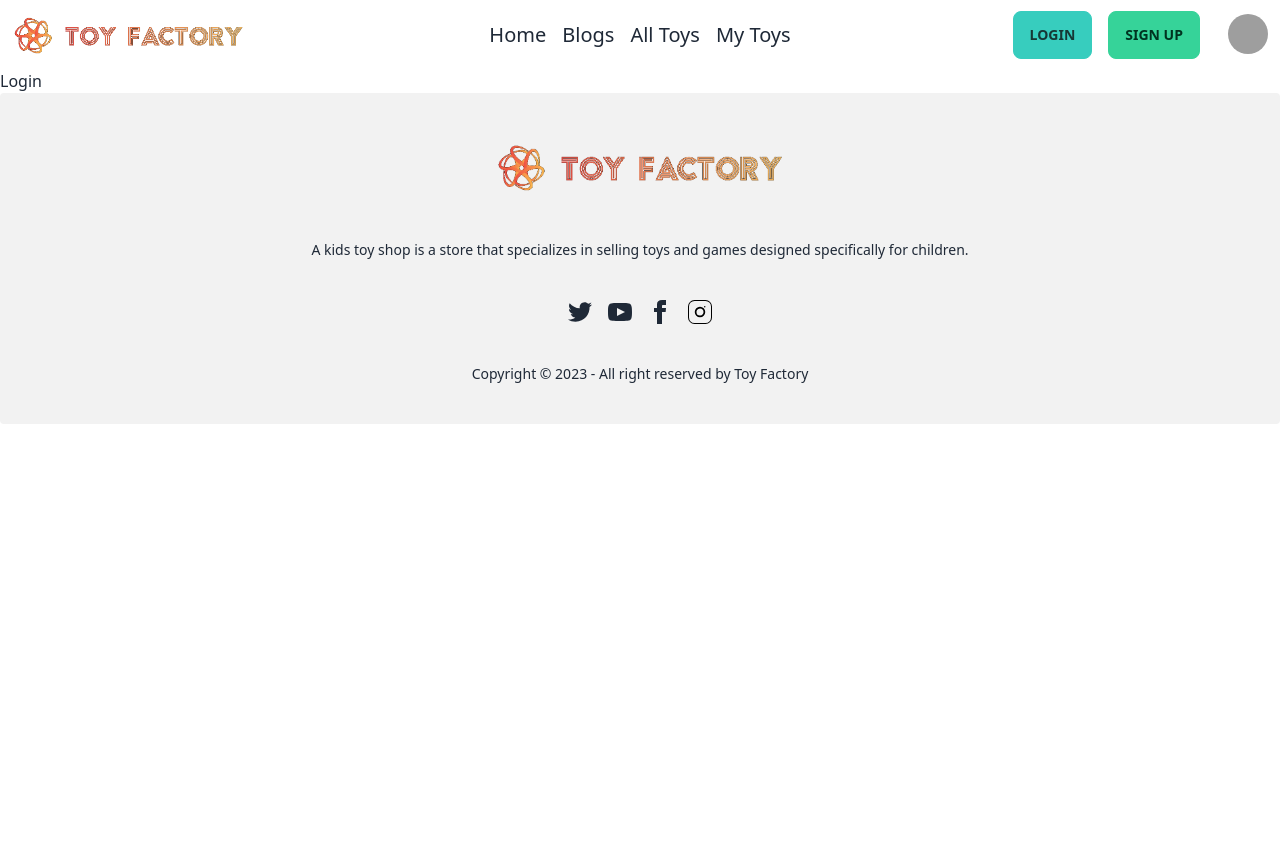
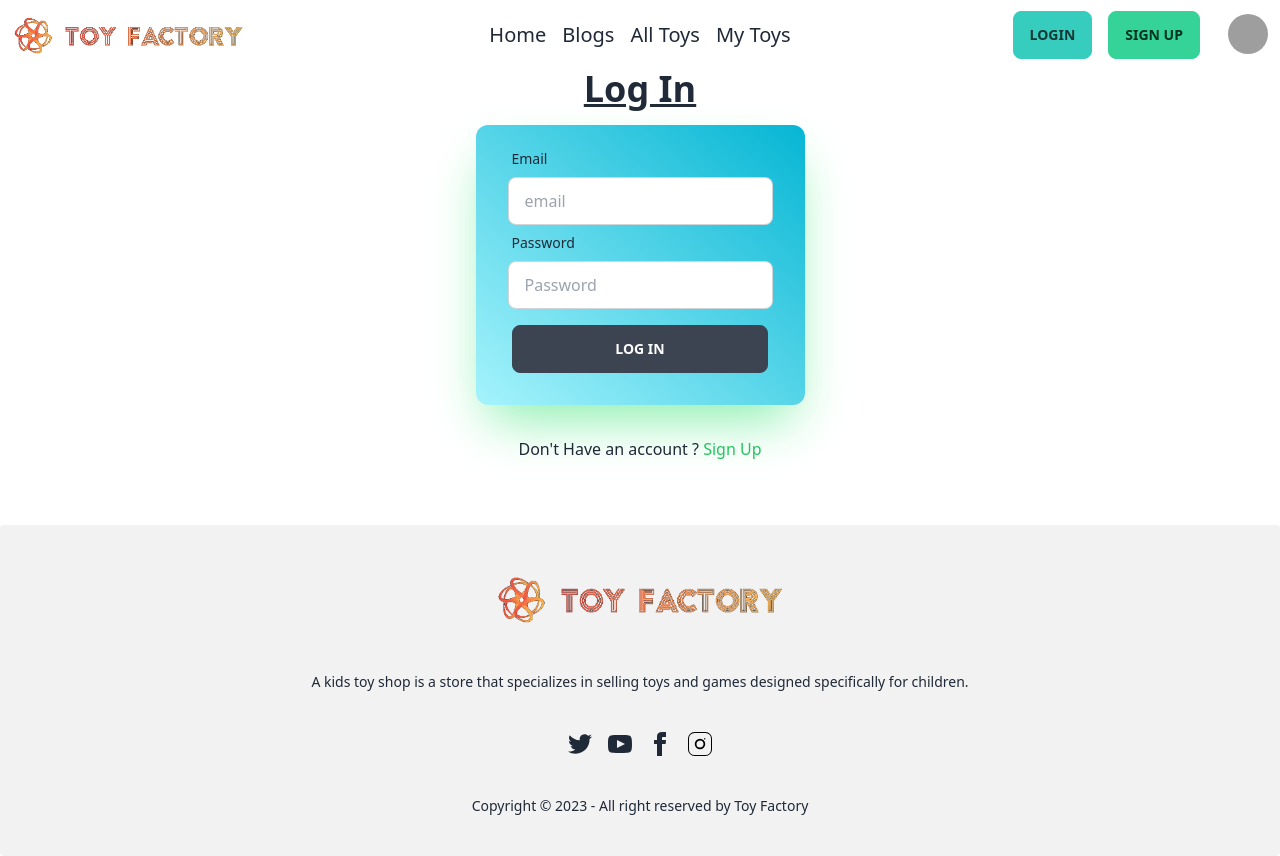
Before and after one commit to NakibDiu/toyfactory-client, a React (Vite) app: page /login in a window 1280 px wide. Before the commit the page ends 800 px from the top, so only its background shows below. Built offline with nearby package versions, Linux system fonts and the light colour scheme; grey boxes are pictures that could not be loaded.

Commit message:
login with email done

```diff
--- a/src/components/Login.jsx
+++ b/src/components/Login.jsx
@@ -1,8 +1,86 @@
+import { useContext } from "react";
+import { NavLink, useNavigate } from "react-router-dom";
+import { AuthContext } from "../providers/AuthProviders";
+import Swal from "sweetalert2";
+const Login = () => {
+  const {     loginWithEmail
+  } = useContext(AuthContext);
+  const navigate = useNavigate();
 
-const Login = () => {
+  const handleLogIn = (event) => {
+    event.preventDefault();
+    const form = event.target;
+    const email = form.email.value;
+    const password = form.password.value;
+
+    loginWithEmail(email, password)
+      .then((result) => {
+        const loggedUser = result.user;
+        console.log(loggedUser);
+        Swal.fire({
+          icon: "success",
+          title: "Account created successfully",
+          showConfirmButton: false,
+          timer: 1500,
+        });
+        form.reset()
+        navigate("/");
+      })
+      .catch((err) => {
+        console.log(err);
+        Swal.fire({
+          icon: "error",
+          title: err.message,
+          showConfirmButton: false,
+          timer: 1500,
+        });
+      });
+  };
   return (
-    <div>Login</div>
-  )
-}
+    <div className="px-8 lg:px-16">
+      <h1 className="text-center text-4xl font-semibold underline">Log In</h1>
+      <div className="flex flex-col justify-center items-center gap-8 mb-16 mt-4">
+        <form
+          className="lg:basis-1/2 flex justify-center items-center flex-col bg-gradient-to-tr from-cyan-200 to-cyan-500 px-4 lg:px-8 py-2 lg:py-4 shadow-2xl shadow-green-300 rounded-xl"
+          onSubmit={handleLogIn}
+        >
+          <div className="form-control w-full">
+            <label className="label">
+              <span className="label-text">Email</span>
+            </label>
+            <input
+              type="email"
+              placeholder="email"
+              className="input input-bordered"
+              required
+              name="email"
+            />
+          </div>
+          <div className="form-control w-full">
+            <label className="label">
+              <span className="label-text">Password</span>
+            </label>
+            <input
+              type="password"
+              placeholder="Password"
+              className="input input-bordered"
+              required
+              name="password"
+            />
+          </div>
+          <button type="submit" className="btn btn-wide self-center my-4">
+            Log In
+          </button>
+        </form>
+        <p className="text-base ">
+          Don't Have an account ?{"  "}
+          <NavLink to="/signup" className="text-green-500 font-medium">
+            Sign Up
+          </NavLink>
+        </p>
+      </div>
+    </div>
+  );
+};
 
-export default Login
+export default Login;
--- a/src/components/Signup.jsx
+++ b/src/components/Signup.jsx
@@ -32,12 +32,10 @@ const Signup = () => {
     }
 
     signUpWithEmail(email, password)
-      .then((result) => {
-        const newUser = result.user;
+      .then(() => {
         const updatedData = { displayName: name };
         updateUser(updatedData)
           .then(() => {
-            console.log(newUser);
             Swal.fire({
               icon: "success",
               title: "Account created successfully",
--- a/src/providers/AuthProviders.jsx
+++ b/src/providers/AuthProviders.jsx
@@ -1,22 +1,32 @@
 import { createContext } from "react";
 import app from "../firebase/firebase.config";
-import { getAuth, createUserWithEmailAndPassword, updateProfile } from "firebase/auth";
+import {
+  getAuth,
+  createUserWithEmailAndPassword,
+  updateProfile,
+  signInWithEmailAndPassword,
+} from "firebase/auth";
 export const AuthContext = createContext();
 const AuthProviders = ({ children }) => {
   const auth = getAuth(app);
 
+  // create a new user
   const signUpWithEmail = (email, password) => {
     return createUserWithEmailAndPassword(auth, email, password);
   };
-
+  // update user name after sign up
   const updateUser = (updatedData) => {
     return updateProfile(auth.currentUser, updatedData);
-  }
-
+  };
+  // signin with email and password
+  const loginWithEmail = (email, password) => {
+    return signInWithEmailAndPassword(auth, email, password);
+  };
 
   const authInfo = {
     signUpWithEmail,
-    updateUser
+    updateUser,
+    loginWithEmail
   };
   return (
     <AuthContext.Provider value={authInfo}>{children}</AuthContext.Provider>
```
